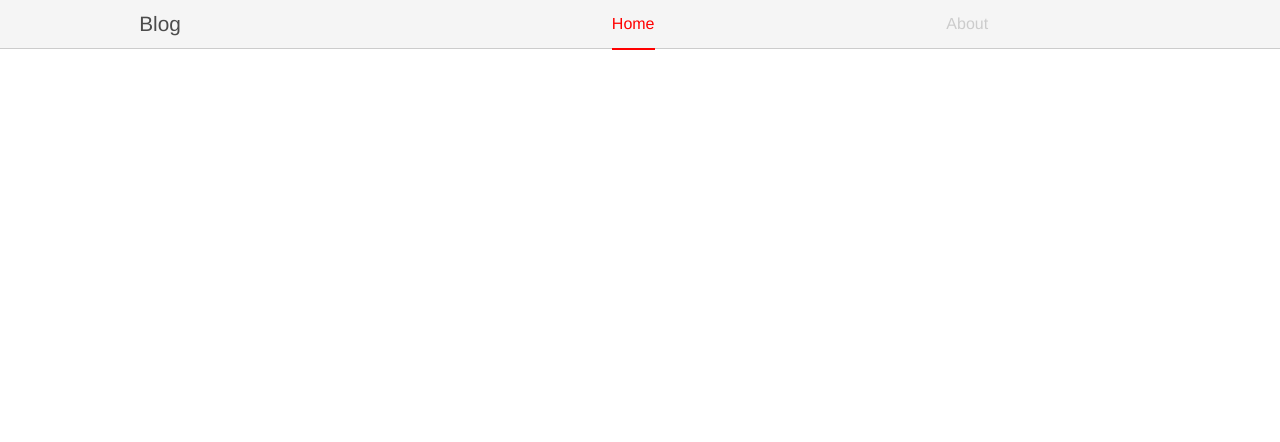
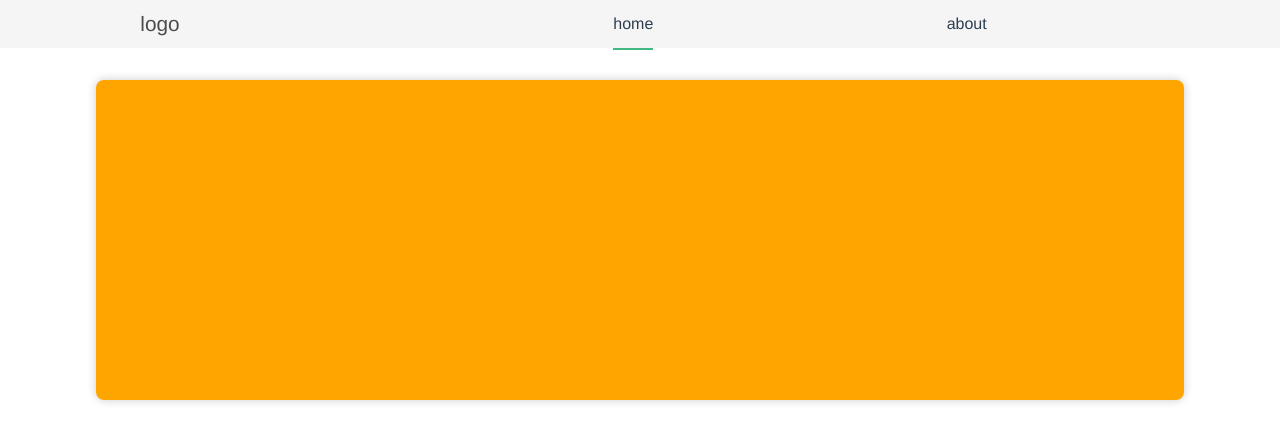
Before and after one commit to Haibinkhb/blog, a Vue app: page /#/home in a window 1280 px wide. Shown: the top 442 px of the page. Built offline with nearby package versions, Linux system fonts and the light colour scheme.

Commit message:
新增router

```diff
--- a/package.json
+++ b/package.json
@@ -9,7 +9,8 @@
   },
   "dependencies": {
     "core-js": "^3.3.2",
-    "vue": "^2.6.10"
+    "vue": "^2.6.10",
+    "vue-router": "^3.1.3"
   },
   "devDependencies": {
     "@vue/cli-plugin-babel": "^4.0.0",
--- a/src/App.vue
+++ b/src/App.vue
@@ -1,16 +1,18 @@
 <template>
   <div id="app">
-   <Home />
+   <Header  class="header"/>
+   <Content class="content" />
   </div>
 </template>
 
 <script>
-import Home from './components/Home/Home.vue'
-
+import Header from './components/Header.vue'
+import Content from './components/content/Content.vue'
 export default {
   name: 'app',
   components: {
-    Home
+    Header,
+    Content
   }
 }
 </script>
@@ -20,5 +22,9 @@ export default {
   font-family: 'Avenir', Helvetica, Arial, sans-serif;
   -webkit-font-smoothing: antialiased;
   -moz-osx-font-smoothing: grayscale;
+  display: flex;
+  flex-direction: column;
+  height: 100vh;
+  width: 100vw;
 }
 </style>
--- a/src/components/Home/Header.vue
+++ b/src/components/Header.vue
@@ -1,10 +1,18 @@
 <template>
   <div class="header">
-    <div class="logo">Blog</div>
+    <div class="logo">logo</div>
     <div class="nav">
       <ul class="nav-list">
-        <li @click="handleSelect(index)" v-for="(nav,index) in navList" :key="index">
-          <a href="#" :class="[currentIndex === index ? 'active' : '']" >{{nav}}</a>
+        <li
+          @click="handleSelect(index)"
+          v-for="(nav, index) in navList"
+          :key="index"
+        >
+          <router-link
+            :to="{name:nav}"
+            :class="[currentIndex === index ? 'active' : '']"
+            >{{ nav }}</router-link
+          >
         </li>
       </ul>
     </div>
@@ -15,18 +23,15 @@
 export default {
   data() {
     return {
-        navList:['Home','About'],
-        currentIndex:0
+      navList: ["home", "about"],
+      currentIndex: 0
     };
   },
-  computed: {
-    // isActive() {
-    //   return this.navList[activated]
-    // }
-  },
+
+  computed: {},
   methods: {
     handleSelect(index) {
-      this.currentIndex = index
+      this.currentIndex = index;
     }
   }
 };
@@ -40,7 +45,6 @@ export default {
   display: flex;
   justify-content: center;
   align-items: center;
-  border-bottom: solid 1px #ccc;
 }
 .logo {
   flex: 1;
@@ -71,16 +75,16 @@ export default {
 }
 .nav-list li a {
   text-decoration: none;
-  color: #ccc;
+  color: #2c3e50;
   display: block;
   height: 100%;
 }
-.nav-list li .active{
-    color: red;
-    border-bottom: 2px solid red;
+.nav-list li .active {
+  color: #2c3e50;
+  border-bottom: 2px solid #42b983;
 }
 .nav-list li a:hover {
-  color: red;
-  border-bottom: 2px solid red;
+  color: #2c3e50;
+  border-bottom: 2px solid #42b983;
 }
 </style>
--- a/src/components/HelloWorld.vue
+++ /dev/null
@@ -1,58 +0,0 @@
-<template>
-  <div class="hello">
-    <h1>{{ msg }}</h1>
-    <p>
-      For a guide and recipes on how to configure / customize this project,<br>
-      check out the
-      <a href="https://cli.vuejs.org" target="_blank" rel="noopener">vue-cli documentation</a>.
-    </p>
-    <h3>Installed CLI Plugins</h3>
-    <ul>
-      <li><a href="https://github.com/vuejs/vue-cli/tree/dev/packages/%40vue/cli-plugin-babel" target="_blank" rel="noopener">babel</a></li>
-      <li><a href="https://github.com/vuejs/vue-cli/tree/dev/packages/%40vue/cli-plugin-eslint" target="_blank" rel="noopener">eslint</a></li>
-    </ul>
-    <h3>Essential Links</h3>
-    <ul>
-      <li><a href="https://vuejs.org" target="_blank" rel="noopener">Core Docs</a></li>
-      <li><a href="https://forum.vuejs.org" target="_blank" rel="noopener">Forum</a></li>
-      <li><a href="https://chat.vuejs.org" target="_blank" rel="noopener">Community Chat</a></li>
-      <li><a href="https://twitter.com/vuejs" target="_blank" rel="noopener">Twitter</a></li>
-      <li><a href="https://news.vuejs.org" target="_blank" rel="noopener">News</a></li>
-    </ul>
-    <h3>Ecosystem</h3>
-    <ul>
-      <li><a href="https://router.vuejs.org" target="_blank" rel="noopener">vue-router</a></li>
-      <li><a href="https://vuex.vuejs.org" target="_blank" rel="noopener">vuex</a></li>
-      <li><a href="https://github.com/vuejs/vue-devtools#vue-devtools" target="_blank" rel="noopener">vue-devtools</a></li>
-      <li><a href="https://vue-loader.vuejs.org" target="_blank" rel="noopener">vue-loader</a></li>
-      <li><a href="https://github.com/vuejs/awesome-vue" target="_blank" rel="noopener">awesome-vue</a></li>
-    </ul>
-  </div>
-</template>
-
-<script>
-export default {
-  name: 'HelloWorld',
-  props: {
-    msg: String
-  }
-}
-</script>
-
-<!-- Add "scoped" attribute to limit CSS to this component only -->
-<style scoped>
-h3 {
-  margin: 40px 0 0;
-}
-ul {
-  list-style-type: none;
-  padding: 0;
-}
-li {
-  display: inline-block;
-  margin: 0 10px;
-}
-a {
-  color: #42b983;
-}
-</style>
--- /dev/null
+++ b/src/components/content/Content.vue
@@ -0,0 +1,16 @@
+<template>
+    <div>
+        <keep-alive>
+            <router-view></router-view>
+        </keep-alive>
+    </div>
+</template>
+
+<script>
+// import Home from './home/Home.vue'
+export default {
+    components:{
+
+    }
+}
+</script>
--- a/src/components/Home/Home.vue
+++ b/src/components/content/about/About.vue
@@ -1,14 +1,14 @@
 <template>
     <div>
-        <Header />
+       i am about
     </div>
 </template>
 
 <script>
-import Header from './Header.vue'
+
 export default {
     components:{
-        Header
+
     }
 }
 </script>
--- /dev/null
+++ b/src/components/content/home/Home.vue
@@ -0,0 +1,16 @@
+<template>
+  <div>
+    <router-link tag="div" :to="'/ES6'">
+      <LogList />
+    </router-link>
+  </div>
+</template>
+
+<script>
+import LogList from "./LogList.vue";
+export default {
+  components: {
+    LogList
+  }
+};
+</script>
--- /dev/null
+++ b/src/components/content/home/Log.vue
@@ -0,0 +1,13 @@
+<template>
+  <div class="content">
+    i am log
+  </div>
+</template>
+
+<script>
+export default {};
+</script>
+
+<style scoped>
+
+</style>
--- /dev/null
+++ b/src/components/content/home/LogList.vue
@@ -0,0 +1,28 @@
+<template>
+    <div class="content">
+       <span class="title"></span>
+       <div> </div>
+
+    </div>
+</template>
+
+<script>
+// import Log from './Log.vue'
+export default {
+    components:{
+        // Log
+    }
+}
+</script>
+
+<style scoped>
+.content{
+    background-color: orange;
+    display: flex;
+    width: 85%;
+    height: 20rem;
+    margin: 2rem auto;
+    box-shadow: 0px 0px 10px #ccc;
+    border-radius: 0.5rem;
+}
+</style>
--- a/src/main.js
+++ b/src/main.js
@@ -1,8 +1,9 @@
 import Vue from 'vue'
 import App from './App.vue'
-
+import router from './router/router.js'
 Vue.config.productionTip = false
 
 new Vue({
+  router,
   render: h => h(App),
 }).$mount('#app')
--- /dev/null
+++ b/src/router/router.js
@@ -0,0 +1,33 @@
+import Vue from 'vue'
+import VueRouter from 'vue-router'
+
+import Home from './../components/content/home/Home.vue'
+import About from './../components/content/about/About.vue'
+import Log from './../components/content/home/Log.vue'
+Vue.use(VueRouter)
+
+export default new VueRouter({
+    routes: [
+        {
+            path:'/',
+            redirect:'/home'
+        },
+        {
+            path:'/home',
+            name:'home',
+            component:Home,
+            children:[
+
+            ]
+        },
+        {
+            path: '/about',
+            name: 'about',
+            component: About
+        },
+        {
+            path: '/ES6',
+            component: Log
+        }
+    ]
+})
```
Also changed, not shown: 1 other file (tests, documents, lock files or other folders).
